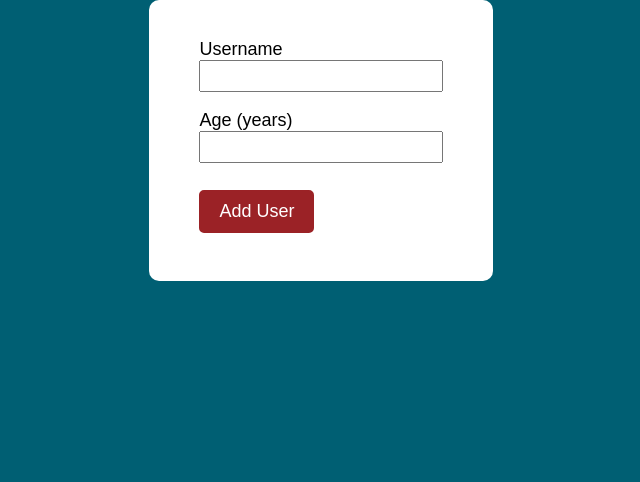
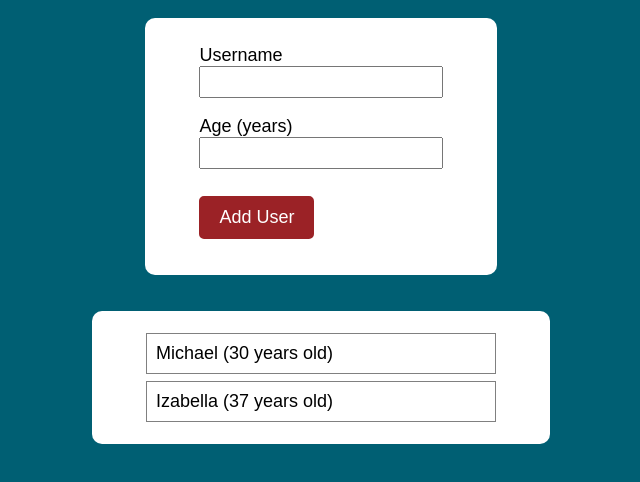
Before and after one commit to mdesanker/user-project, a React (Create React App) app: page / in a window 1280 px wide. Shown: the top 482 px of the page, without its empty margins (319-959 px from the left). Built offline with nearby package versions, Linux system fonts and the light colour scheme.

Commit message:
feat: display user info to output

```diff
--- a/src/App.js
+++ b/src/App.js
@@ -1,10 +1,26 @@
+import { useState } from "react";
+import styled from "styled-components";
+import uniqid from "uniqid";
+import Output from "./components/Output";
 import UserForm from "./components/UserForm";
 
+const Main = styled.main`
+  display: flex;
+  flex-direction: column;
+  justify-content: center;
+`;
+
 const App = () => {
+  const [users, setUsers] = useState([
+    { name: "Michael", age: 30, id: uniqid() },
+    { name: "Izabella", age: 37, id: uniqid() },
+  ]);
+
   return (
-    <main>
+    <Main>
       <UserForm />
-    </main>
+      <Output users={users} />
+    </Main>
   );
 };
 
--- a/src/components/Container.js
+++ b/src/components/Container.js
@@ -2,9 +2,9 @@ import styled from "styled-components";
 
 const Container = styled.div`
   background-color: white;
-  padding: 30px 50px;
+  padding: 1rem 3rem;
   border-radius: 10px;
-  margin: 0 auto;
+  margin: 1rem auto;
   width: auto;
 
   display: flex;
--- /dev/null
+++ b/src/components/Field.js
@@ -0,0 +1,10 @@
+import styled from "styled-components";
+
+const Field = styled.p`
+  border: 1px solid gray;
+  padding: 0.5rem;
+  min-width: 350px;
+  margin: 0.2rem 0;
+`;
+
+export default Field;
--- /dev/null
+++ b/src/components/Output.js
@@ -0,0 +1,12 @@
+import Container from "./Container";
+import Field from "./Field";
+
+const Output = (props) => {
+  const content = props.users.map((user) => {
+    return <Field id={user.id}>{`${user.name} (${user.age} years old)`}</Field>;
+  });
+
+  return <Container>{content}</Container>;
+};
+
+export default Output;
--- a/src/index.css
+++ b/src/index.css
@@ -9,7 +9,7 @@ html {
   background-color: #005f73;
 }
 main {
-  display: flex;
+  /* display: flex;
   flex-direction: column;
-  justify-content: center;
+  justify-content: center; */
 }
```
